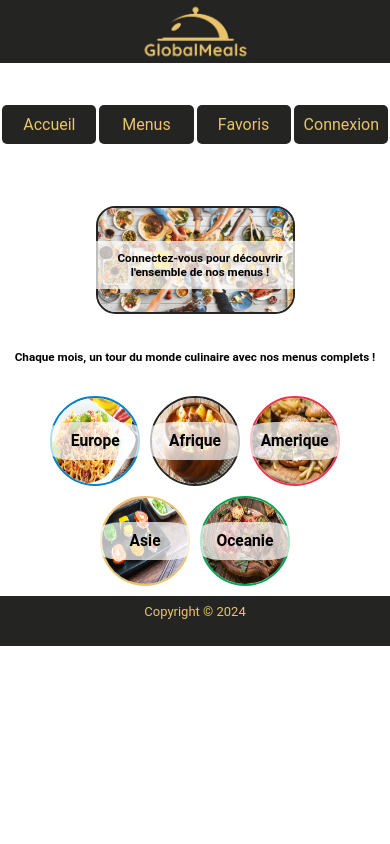
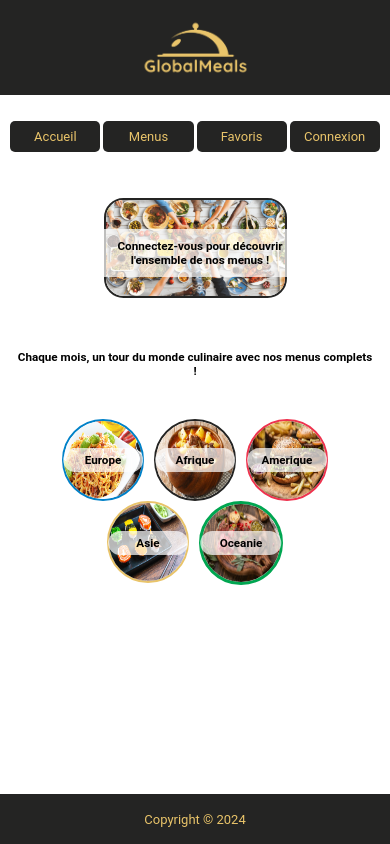
Before and after one commit to WildCodeSchool-2024-02/JS-lyon-0224-P3-globalmeals, a React (Vite) app in the folder client/: page / in a window 390 px wide. Built offline with nearby package versions, Linux system fonts and the light colour scheme; no server answers.

Commit message:
modif global sur CSS

```diff
--- a/client/src/components/Footer/Footer.css
+++ b/client/src/components/Footer/Footer.css
@@ -1,12 +1,13 @@
 footer {
   margin-top: auto;
   background: #242423;
-  position: relative;
+  position: fixed;
   width: 100%;
   height: 50px;
-  bottom: 0;
+  bottom: 0px;
   display: flex;
   justify-content: center;
+  align-items: center;
 }
 
 footer p {
--- a/client/src/components/accueil/Accueil.css
+++ b/client/src/components/accueil/Accueil.css
@@ -8,7 +8,7 @@
   position: relative;
   display: inline-block;
   text-align: center;
-  margin-top: 2rem;
+  margin: 1rem;
 }
 
 .welcome {
@@ -36,16 +36,15 @@
 }
 
 .new-menus {
-  font-size: 1.8vw;
-  margin-bottom: 2rem;
-  margin-top: 1rem;
+  font-size: 2.5vw;
+  margin: 1rem;
 }
 
 .continents1,
 .continents2 {
   display: flex;
   justify-content: center;
-  margin-bottom: 10px;
+  margin-bottom: 0;
 }
 
 .continents1 div,
@@ -61,7 +60,11 @@
   border-radius: 50%;
 }
 
-@media only screen and (max-width: 520px) {
+.cercles {
+  margin: 25px;
+}
+
+@media only screen and (max-width: 720px) {
   .europe,
   .afrique,
   .amerique,
@@ -106,13 +109,13 @@
     left: 50%;
     transform: translate(-50%, -50%);
     margin: 0;
-    padding: 10px;
+    padding: 5px;
     color: black;
-    font-size: 4vw;
-    width: 80%;
+    font-size: 3vw;
+    width: 85%;
     background-color: rgba(255, 255, 255, 0.7);
     text-align: center;
-    border-radius: 30%;
+    border-radius: 50px;
   }
 
   .image-container h2 a {
@@ -121,6 +124,7 @@
   }
   .new-menus {
     font-size: 3vw;
+    margin: 1rem;
   }
 
   .welcome-text {
@@ -128,14 +132,14 @@
   }
 }
 
-@media screen and (min-width: 372px) {
+@media screen and (min-width: 520px) {
   .europe,
   .afrique,
   .amerique,
   .asie,
   .oceanie {
-    width: 22vw;
-    height: 22vw;
+    width: 20vw;
+    height: 20vw;
   }
 
   .europe {
@@ -173,13 +177,13 @@
     left: 50%;
     transform: translate(-50%, -50%);
     margin: 0;
-    padding: 10px;
+    padding: 5px;
     color: black;
-    font-size: 4vw;
-    width: 88%;
+    font-size: 3vw;
+    width: 85%;
     background-color: rgba(255, 255, 255, 0.7);
     text-align: center;
-    border-radius: 30%;
+    border-radius: 50px;
   }
 
   .image-container h2 a {
--- a/client/src/components/accueil/Accueil.jsx
+++ b/client/src/components/accueil/Accueil.jsx
@@ -19,6 +19,7 @@ function Continents() {
       <h2 className="new-menus">
         Chaque mois, un tour du monde culinaire avec nos menus complets !
       </h2>
+      <div className="cercles">
         <div className="continents1">
           <div className="image-container">
             <img className="europe" src={europeImage} alt="spaguetti" />
@@ -53,6 +54,7 @@ function Continents() {
             </h2>
           </div>
         </div>
+      </div>
     </main>
   );
 }
--- a/client/src/components/admin/Admin.css
+++ b/client/src/components/admin/Admin.css
@@ -2,9 +2,8 @@
   background-color: #fff;
   padding: 20px;
   border-radius: 10px;
-  box-shadow: 0 0 10px rgba(0, 0, 0, 0.1);
-  width: 50%;
-  margin: 0 auto;
+  max-width: auto;
+  margin: 20px auto;
 }
 
 .create-menu h1,
@@ -23,9 +22,7 @@
 .create-menu textarea {
   padding: 10px;
   margin-bottom: 10px;
-  border: 1px solid #ccc;
   border-radius: 5px;
-  font-size: 16px;
   width: 100%;
   box-sizing: border-box;
 }
@@ -41,17 +38,28 @@
 }
 
 .create-menu button {
-  padding: 10px;
-  background-color: #4caf50;
-  color: white;
-  border: none;
+  display: block;
+  min-width: 100px;
+  color: #e9c46a;
+  background-color: #242423;
+  padding: 5px;
   border-radius: 5px;
+  text-decoration: none;
+  text-align: center;
+  transition:
+    background-color 0.3s,
+    color 0.3s;
   cursor: pointer;
-  font-size: 16px;
-  margin: 20px auto 0;
-  display: block;
+  margin: 0 auto;
 }
 
 .create-menu button:hover {
-  background-color: #45a049;
+  background-color: #e9c46a;
+  color: #242423;
 }
+
+@media screen and (min-width: 1000px) {
+  .create-menu {
+    max-width: 75%;
+  }
+}
--- a/client/src/components/connexion/connexion.css
+++ b/client/src/components/connexion/connexion.css
@@ -60,21 +60,20 @@ p {
   display: flex;
   justify-content: center;
   margin-bottom: 2rem;
+  text-decoration: none;
 }
 .validate {
   display: block;
-  min-width: 150px;
+  min-width: 100px;
   color: #e9c46a;
   background-color: #242423;
-  padding: 10px;
+  padding: 5px;
   border-radius: 5px;
-  text-decoration: none;
   text-align: center;
   transition:
     background-color 0.3s,
     color 0.3s;
   cursor: pointer;
-  text-decoration: none;
 }
 
 .validate:hover {
--- a/client/src/components/favoris/fav.css
+++ b/client/src/components/favoris/fav.css
@@ -54,12 +54,12 @@
 .menus-titles3,
 .menus-titles4,
 .menus-titles5 {
-  font-size: 25px;
+  font-size: 20px;
 }
 
 .listMenus {
   display: flex;
-  flex-direction: row;
+  flex-direction: column;
   flex-wrap: wrap;
   align-content: flex-start;
   justify-content: space-evenly;
@@ -77,7 +77,7 @@
 
 .favor {
   display: flex;
-  justify-content: space-around;
+  margin-left: 5rem;
   flex-direction: row;
   margin-bottom: 5rem;
 }
@@ -92,7 +92,8 @@
 }
 
 .détail {
-  font-size: 20px;
+  font-size: 15px;
+  margin-left: 5rem;
 }
 
 .épiceries {
@@ -106,24 +107,8 @@
   .favorisé {
     display: flex;
     justify-content: center;
-    margin: 0;
     margin-top: 2rem;
-  }
-  .listMenus {
-    display: flex;
-    flex-direction: column;
-    align-content: center;
-    flex-wrap: wrap;
-    justify-content: space-around;
-    padding: 0;
-    margin: 0;
-    margin-top: 2rem;
-  }
-
-  .favor {
-    display: flex;
-    flex-wrap: wrap;
-    flex-direction: column;
+    margin-bottom: 2rem;
   }
 
   .épiceries {
@@ -133,3 +118,9 @@
     margin-top: 2rem;
   }
 }
+
+@media screen and (min-width: 720px) {
+  .favor {
+    margin-left: 20rem;
+  }
+}
--- a/client/src/components/favoris/fav.jsx
+++ b/client/src/components/favoris/fav.jsx
@@ -3,7 +3,7 @@ import "./fav.css";
 function Favoris() {
   return (
     <div className="ensemble">
-      <h1 className="favorisé">❤️ Vos Menus Favoris</h1>
+      <h2 className="favorisé">❤️ Vos Menus Favoris</h2>
       <div className="favor">
         <ul className="listMenus">
           <li className="menuList">
--- a/client/src/components/header/Header.css
+++ b/client/src/components/header/Header.css
@@ -6,5 +6,5 @@
   display: flex;
   justify-content: center;
   background-color: #242423;
-  margin-bottom: 2rem;
+  padding: 1rem;
 }
--- a/client/src/components/navbar/NavbarToggle.css
+++ b/client/src/components/navbar/NavbarToggle.css
@@ -23,7 +23,7 @@
   min-width: 150px;
   color: #e9c46a;
   background-color: #242423;
-  padding: 10px;
+  padding: 8px;
   border-radius: 5px;
   text-decoration: none;
   text-align: center;
@@ -47,7 +47,7 @@
   min-width: 150px;
   color: #e9c46a;
   background-color: #242423;
-  padding: 10px;
+  padding: 8px;
   border-radius: 5px;
   text-decoration: none;
   text-align: center;
@@ -98,6 +98,7 @@ li {
 @media only screen and (max-width: 720px) {
   .nav-item {
     margin: 10px 0;
+    font-size: small;
   }
 
   .nav-link {
@@ -113,6 +114,7 @@ li {
 @media screen and (min-width: 372px) {
   .navbar-nav {
     flex-direction: row;
+    margin-top: 1rem;
   }
 
   .nav-item {
```
Lines whose indentation alone changed are shown as unchanged.
